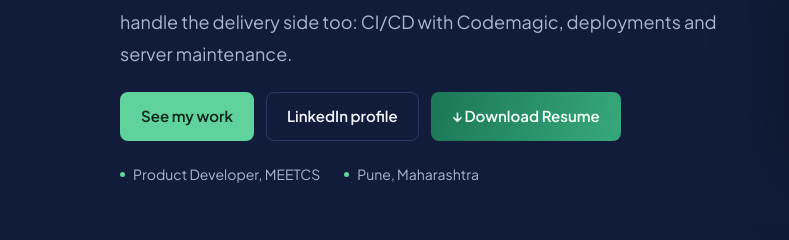
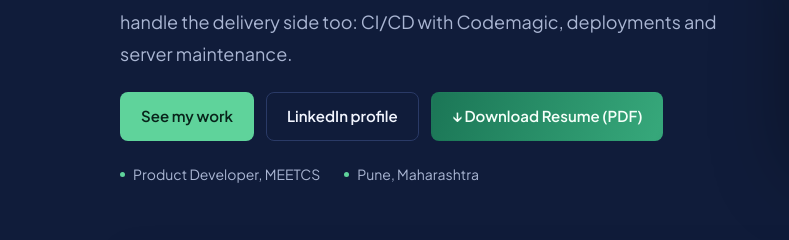
Before and after one commit to TejasSatpute077/Portfolio, a plain HTML site: page index.html in a window 1280 px wide. Shown: the part 442-682 px from the top of the page, 0-789 px from the left. Drawn offline with Linux system fonts and the light colour scheme.

Commit message:
Update resume download links in index.html

```diff
--- a/index.html
+++ b/index.html
@@ -1938,7 +1938,11 @@
                     <div class="actions">
                         <a class="btn btn-primary" href="#projects">See my work</a>
                         <a class="btn btn-ghost" href="https://www.linkedin.com/in/tejas-satpute-92489723a" target="_blank" rel="noopener">LinkedIn profile</a>
-                        <a class="btn btn-resume" href="Tejas_Satpute_Resume.pdf" download>↓ Download Resume</a>
+                       <a class="btn btn-resume"
+   href="Tejas_Satpute_React_Native_3Years.pdf"
+   download>
+  ↓ Download Resume (PDF)
+</a>
                     </div>
                     <div class="facts">
                         <span>Product Developer, MEETCS</span>
@@ -2241,7 +2245,11 @@
                 <div class="footer-actions">
                     <a class="btn btn-primary footer-email-btn" href="mailto:satputetejas556@gmail.com">✉ Let’s talk</a>
                     <a class="btn btn-ghost" href="https://www.linkedin.com/in/tejas-satpute-92489723a" target="_blank" rel="noopener">Connect on LinkedIn ↗</a>
-                    <a class="btn btn-resume" href="Tejas_Satpute_Resume.pdf" download>↓ Download Resume (PDF)</a>
+                   <a class="btn btn-resume"
+   href="Tejas_Satpute_React_Native_3Years.pdf"
+   download>
+  ↓ Download Resume (PDF)
+</a>
                 </div>
             </div>
             <div class="footer-visual" aria-label="Animated mobile application illustrations">
```
